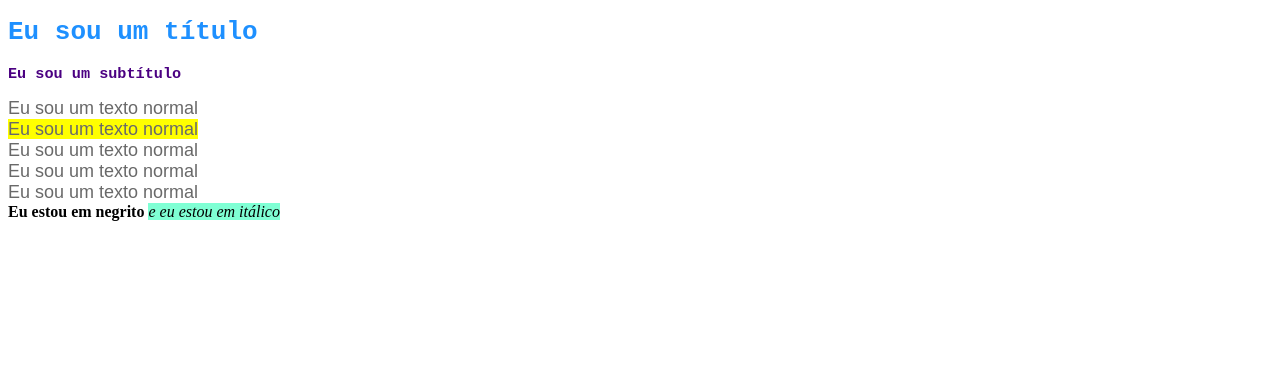
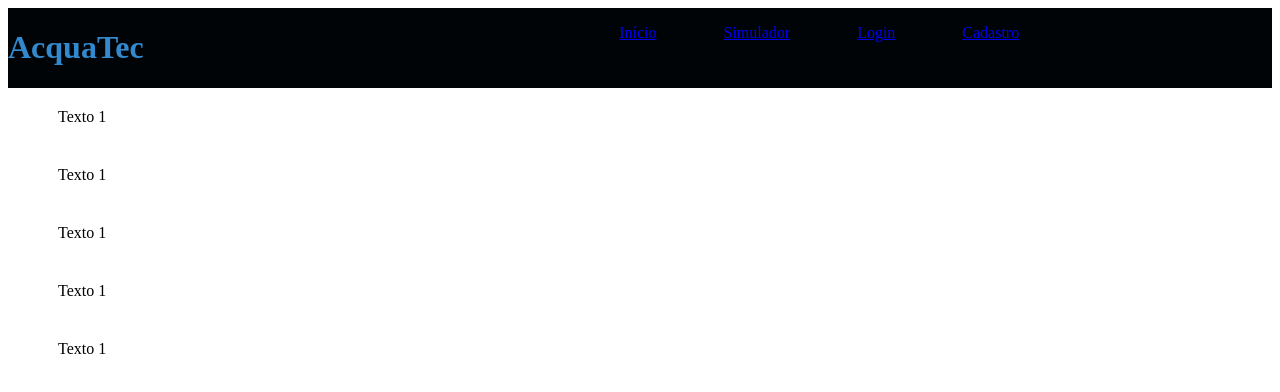
Before and after one commit to MauricioMSoares/projeto-mauricio-soares, a plain HTML site: page index.html in a window 1280 px wide. Drawn offline with Linux system fonts and the light colour scheme.

Commit message:
Primeira versão do header.

```diff
--- a/index.html
+++ b/index.html
@@ -4,18 +4,27 @@
     <meta charset="UTF-8">
     <meta http-equiv="X-UA-Compatible" content="IE=edge">
     <meta name="viewport" content="width=device-width, initial-scale=1.0">
-    <title>Projeto IOT Revolucionário</title>
+    <title>AcquaTec</title>
     <link rel="stylesheet" href="style.css">
 </head>
 <body>
-    <h1>Eu sou um título</h1>
-    <h3>Eu sou um subtítulo</h3>
-    <span>Eu sou um texto normal</span><br>
-    <span class="destaque">Eu sou um texto normal</span><br>
-    <span>Eu sou um texto normal</span><br>
-    <span>Eu sou um texto normal</span><br>
-    <span>Eu sou um texto normal</span><br>
-    <b>Eu estou em negrito </b>
-    <i class="destaque" id="destaqueEspecial">e eu estou em itálico</i>
+    <div class="header">
+        <div class="container">
+            <h1>AcquaTec</h1>
+            <ul class="navbar">
+                <li><a href="#">Início</a></li>
+                <li><a href="#">Simulador</a></li>
+                <li><a href="#">Login</a></li>
+                <li><a href="#">Cadastro</a></li>
+            </ul>
+        </div>
+    </div>
+    <div class="container">
+        <p>Texto 1</p>
+        <p>Texto 1</p>
+        <p>Texto 1</p>
+        <p>Texto 1</p>
+        <p>Texto 1</p>
+    </div>
 </body>
 </html>
--- a/style.css
+++ b/style.css
@@ -1,23 +1,24 @@
-h1 {
-    color:dodgerblue;
-    font-family: monospace;
+.header {
+    background-color: #000407;
+    color: #3289CD;
 }
 
-h3 {
-    color:indigo;
-    font-family: monospace;
+.container {
+    width: 80%;
 }
 
-span {
-    color:dimgray;
-    font-family: Arial;
-    font-size: 18px;
+.header .container {
+    display: flex;
+    justify-content: space-between;
 }
 
-.destaque {
-    background-color: yellow;
+.navbar {
+    display: flex;
+    list-style: none;
+    width: 400px;
+    justify-content: space-between;
 }
 
-#destaqueEspecial {
-    background-color: aquamarine;
+p {
+    margin: 20px 30px 40px 50px;
 }
```
